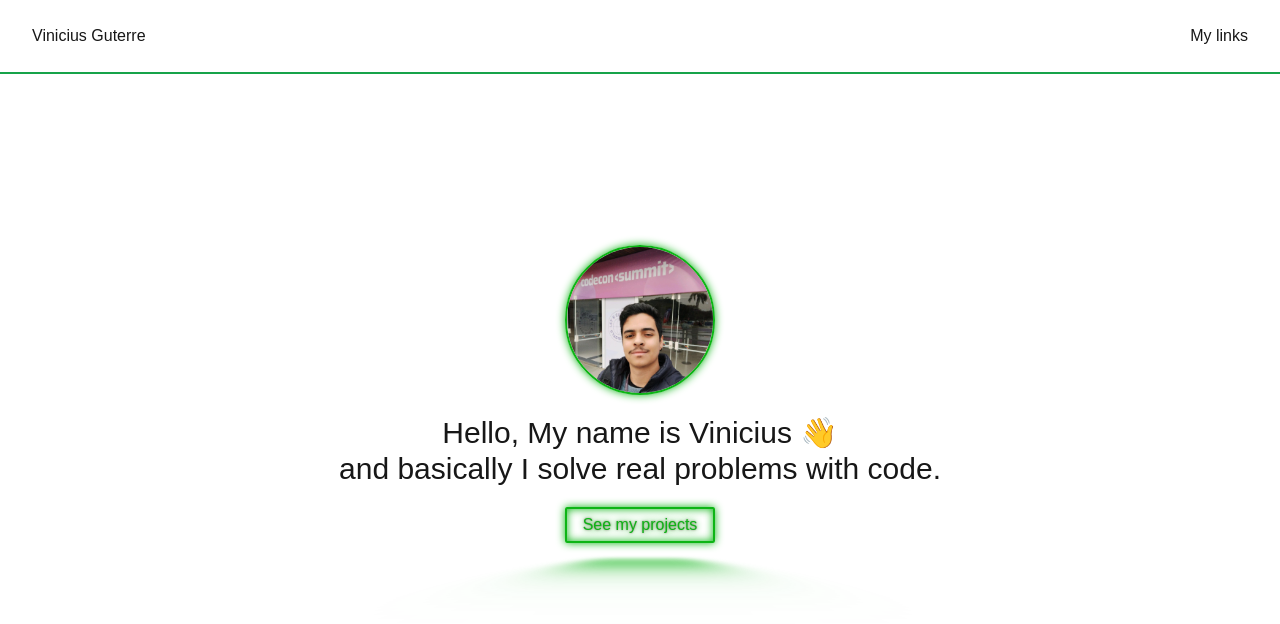
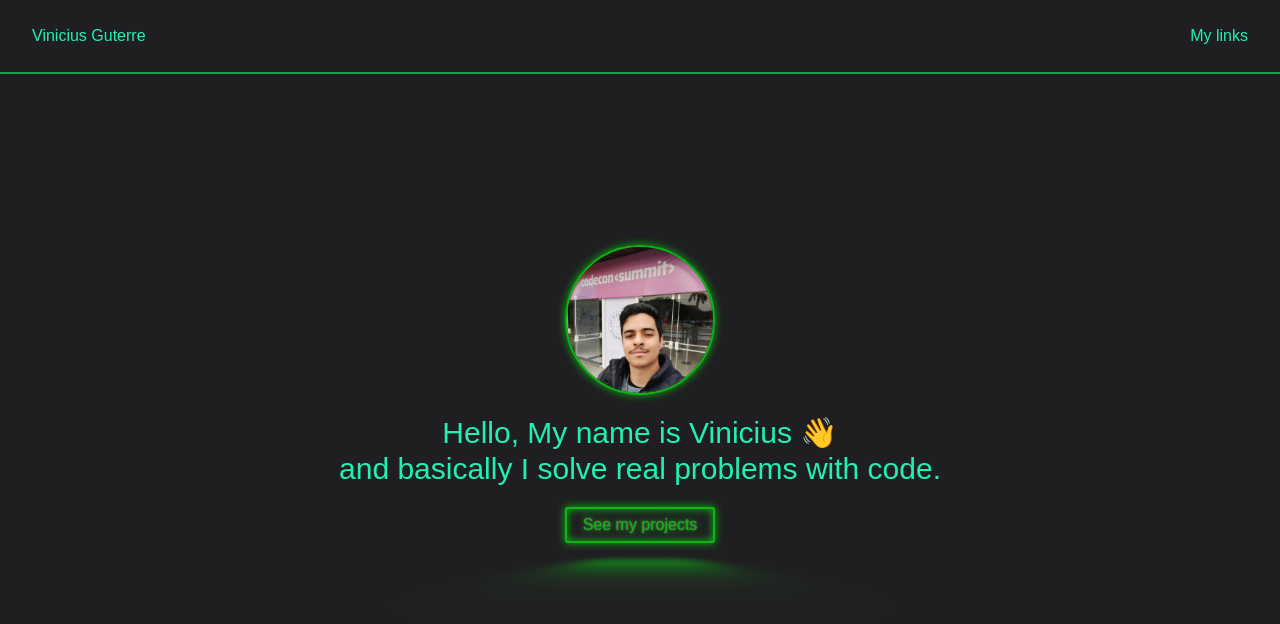
Before and after one commit to ViniciusGuterres/vinicius-dev, a Next.js app in the folder web/: page / in a window 1280 px wide. Shown: the top 624 px of the page. Built offline with nearby package versions, Linux system fonts and the light colour scheme.

Commit message:
Update globals.css

```diff
--- a/web/src/app/globals.css
+++ b/web/src/app/globals.css
@@ -3,8 +3,8 @@
 @tailwind utilities;
 
 :root {
-  --background: #ffffff;
-  --foreground: #171717;
+  --main-bg: #1F1F21;
+  --main-color: #22F0B3;
   --clr-neon: hsl(123, 87%, 38%);
   --clr-bg: hsl(0, 0%, 1%);
 }
@@ -12,13 +12,12 @@
 @media (prefers-color-scheme: dark) {
   :root {
     --background: #0a0a0a;
-    --foreground: #ededed;
   }
 }
 
 body {
-  color: var(--foreground);
-  background: var(--background);
+  background: var(--main-bg);
+  color: var(--main-color);
   font-family: Arial, Helvetica, sans-serif;
 }
 
@@ -27,6 +26,8 @@ body {
     text-wrap: balance;
   }
 }
+
+
 
 .neon-button {
   font-size: 1rem;
```
